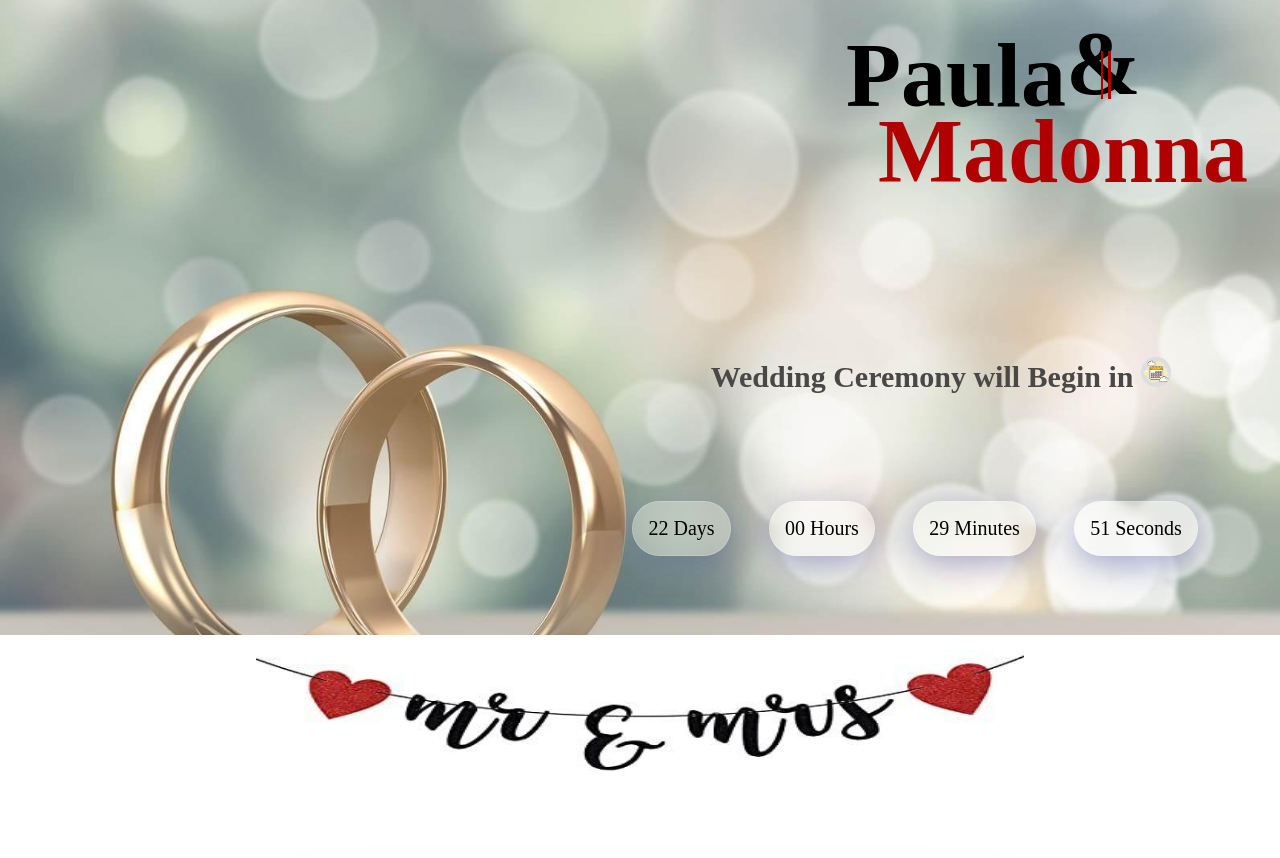
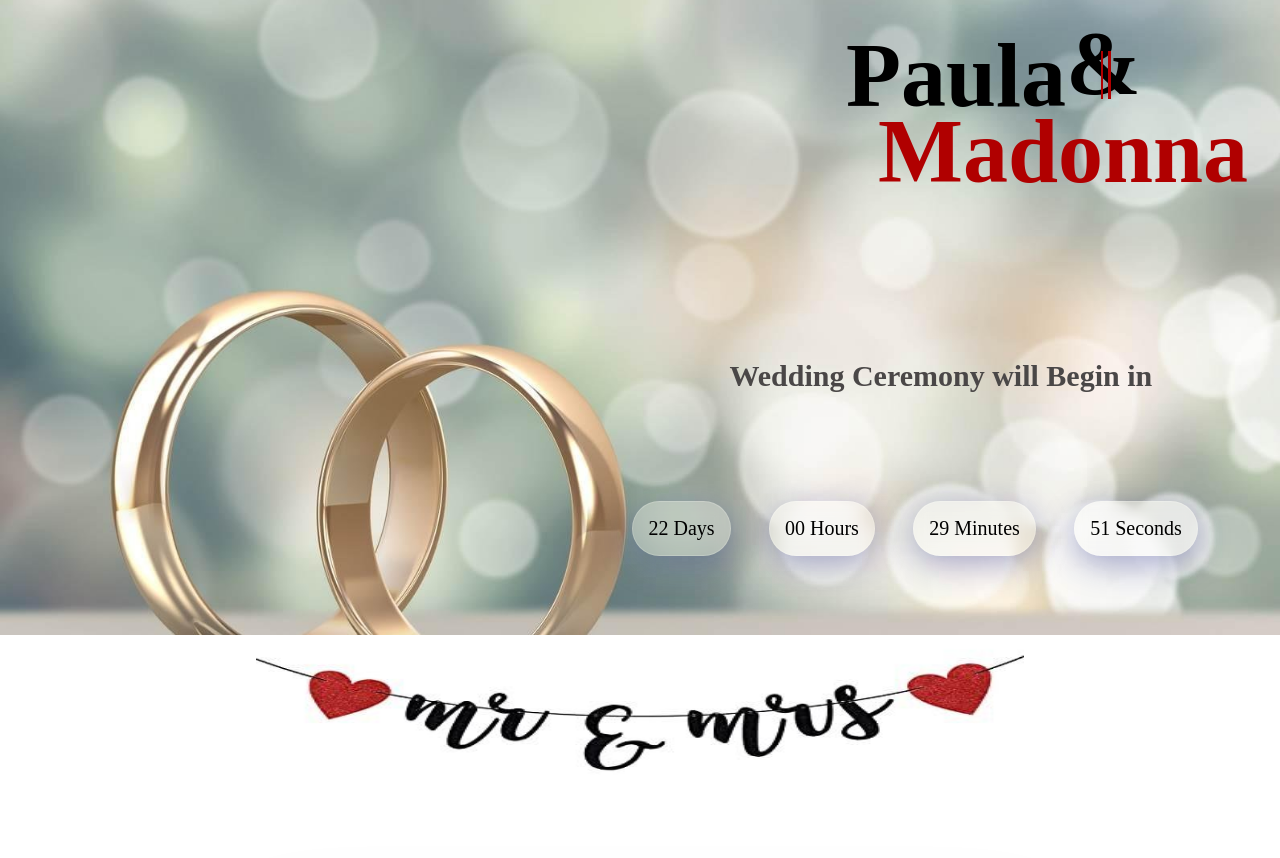
Before and after one commit to M2294/Wedding-invetation, a plain HTML site: page index.html in a window 1280 px wide. Shown: the top 858 px of the page. Drawn offline with Linux system fonts and the light colour scheme.

Commit message:
Update index.html

```diff
--- a/index.html
+++ b/index.html
@@ -23,7 +23,7 @@
           <div class="title">
             <h4>
              Wedding Ceremony will Begin in
-              <img class="img1" src="img/icons8-calendar-100.png" />
+
             </h4>
           </div>
 
```
